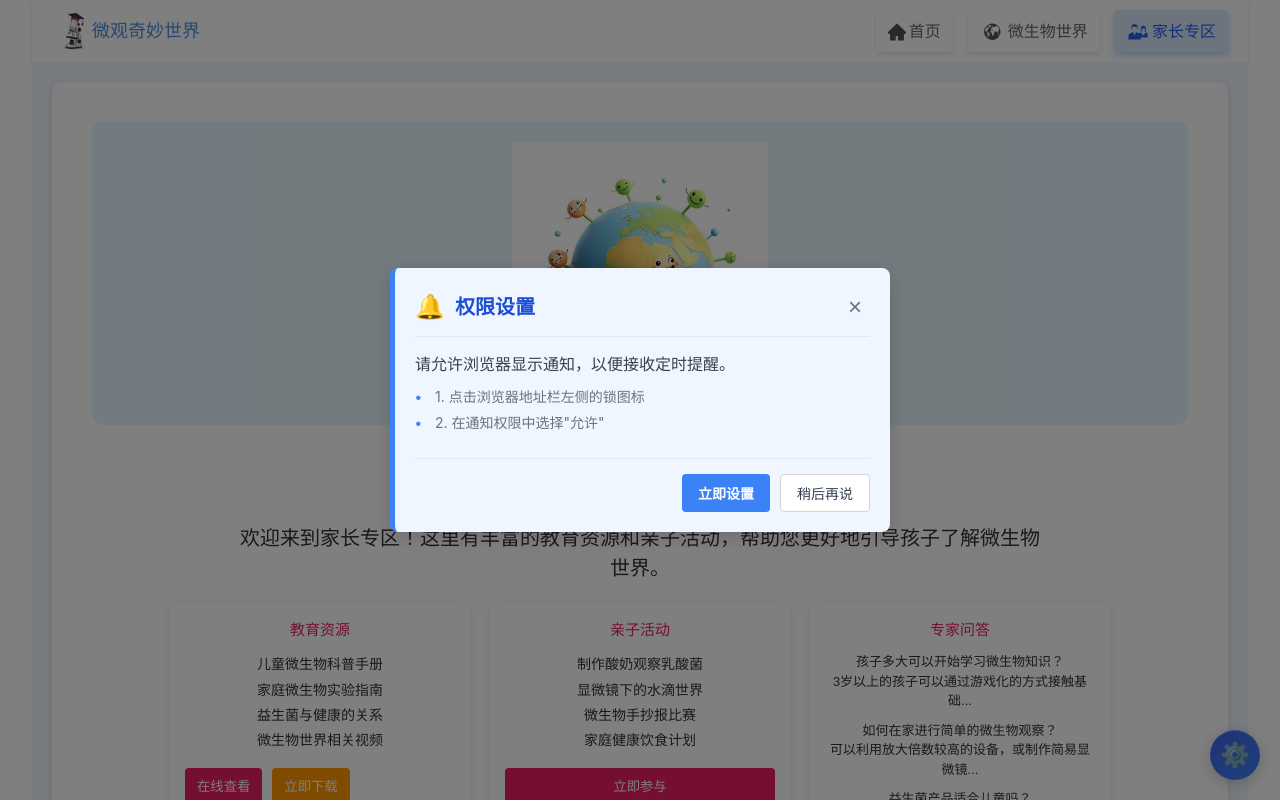
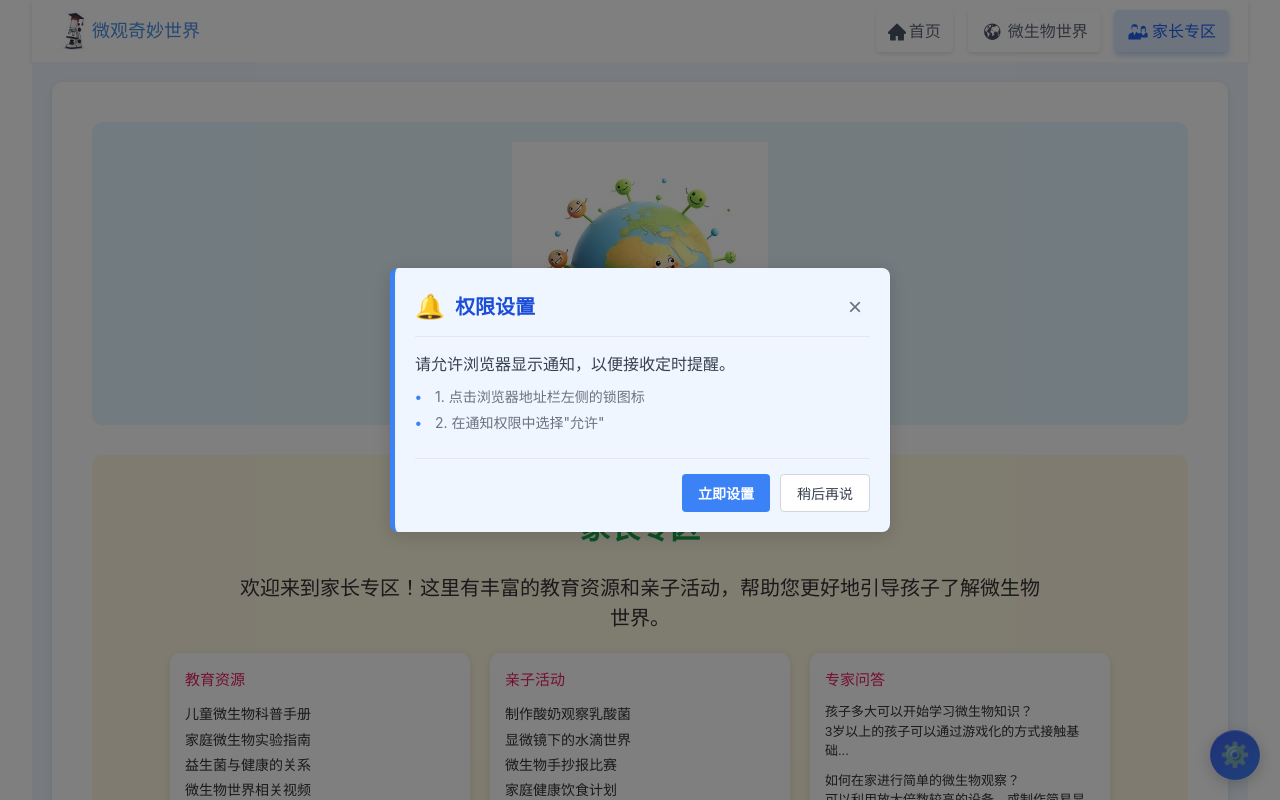
Before and after one commit to James-774-IT/floating-origins, a Vue app: page /#/parent in a window 1280 px wide. Shown: the top 800 px of the page. Built offline with nearby package versions, Linux system fonts and the light colour scheme.

Commit message:
修改布局和内容：家长专区左对齐，微生物页面内容补充

```diff
--- a/src/views/MicrobialPage.vue
+++ b/src/views/MicrobialPage.vue
@@ -212,8 +212,8 @@
               <div>
                 <h1>
                   <p>更多内容敬请期待！😘</p>
-                  <p>❗如有问题，请联系我们！联系时间：10:00-17:00</p>
-                  <p>📮邮箱：yi774yi@163.com</p>
+                  <!-- <p>❗如有问题，请联系我们！联系时间：10:00-17:00</p>
+                  <p>📮邮箱：yi774yi@163.com</p> -->
                 </h1>
               </div>
             </div>
--- a/src/views/ParentPage.vue
+++ b/src/views/ParentPage.vue
@@ -128,6 +128,10 @@
 .parent-section-content {
   text-align: center;
   padding: 0 20px 20px;
+  background: #fff8e1;
+  padding: 20px;
+  margin: 30px 20px;
+  border-radius: 10px;
 }
 
 .section-title {
@@ -151,6 +155,7 @@
   gap: 20px;
   flex-wrap: wrap;
   padding: 0 20px;
+  text-align: left;
 }
 
 .parent-card {
@@ -179,7 +184,6 @@
   display: flex;
   gap: 10px;
 }
-
 .parent-btn {
   border: none;
   background: #e91e63;
@@ -187,14 +191,22 @@
   padding: 8px 12px;
   border-radius: 4px;
   cursor: pointer;
+  box-shadow: 2px 2px 4px rgba(0, 0, 0, 0.6), -1px -1px 2px rgba(255, 255, 255, 0.2);
+  transition: all 0.2s ease;
 }
-
 .download-btn {
   background: #ff9800;
 }
-
 .join-btn {
   width: 100%;
+}
+.parent-btn:hover {
+  box-shadow: 1px 1px 2px rgba(0, 0, 0, 0.4), -0.5px -0.5px 1px rgba(255, 255, 255, 0.1);
+  transform: translateY(1px);
+}
+.parent-btn:active {
+  box-shadow: inset 1px 1px 2px rgba(0, 0, 0, 0.6), inset -1px -1px 2px rgba(255, 255, 255, 0.2);
+  transform: translateY(2px);
 }
 
 .qa-item {
@@ -205,7 +217,7 @@
 
 /* 育儿小贴士区 */
 .tips-section {
-  background: #fff8e1;
+  background: #f6ffee;
   padding: 20px;
   margin: 30px 20px;
   border-radius: 10px;
@@ -213,7 +225,7 @@
 
 .tips-content {
   max-width: 800px;
-  margin: 0 auto;
+  margin: 0 0;
   text-align: left;
 }
 
```
